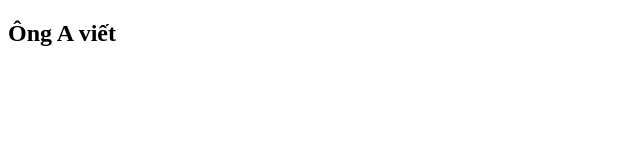
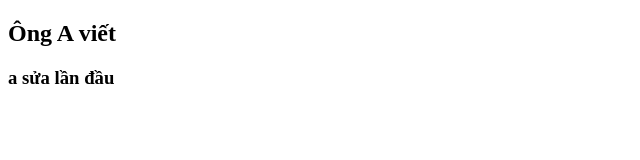
Before and after one commit to hayaitee/Du-an-AB, a plain HTML site: page index.html in a window 1280 px wide. Shown: the whole page, without its empty margins (0-640 px from the left). Drawn offline with Linux system fonts and the light colour scheme.

Commit message:
Ông A sửa lần đầu

```diff
--- a/index.html
+++ b/index.html
@@ -7,5 +7,6 @@
   </head>
   <body>
     <h2>Ông A viết</h2>
+    <h3>a sửa lần đầu</h3>
   </body>
 </html>
```
